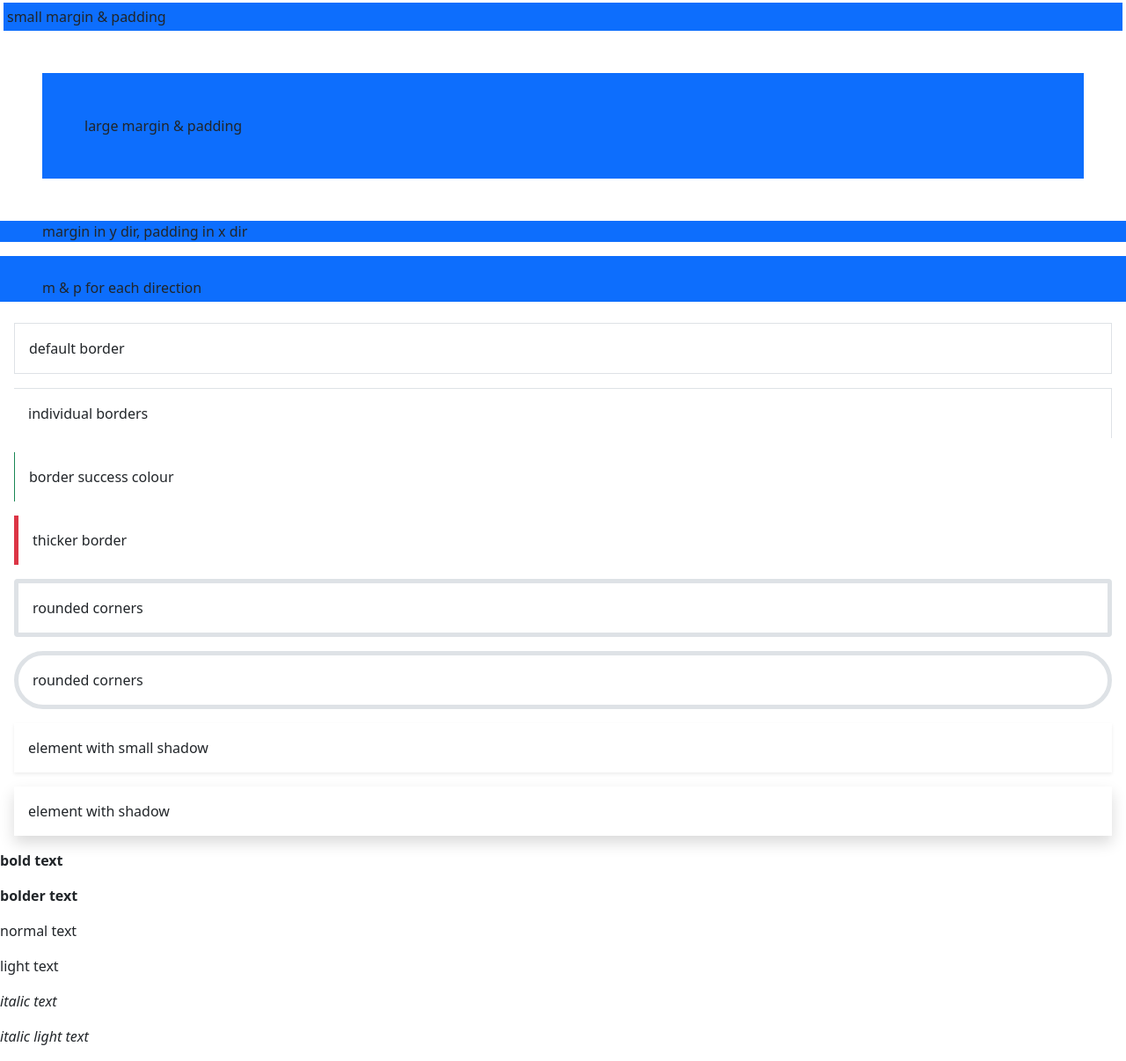
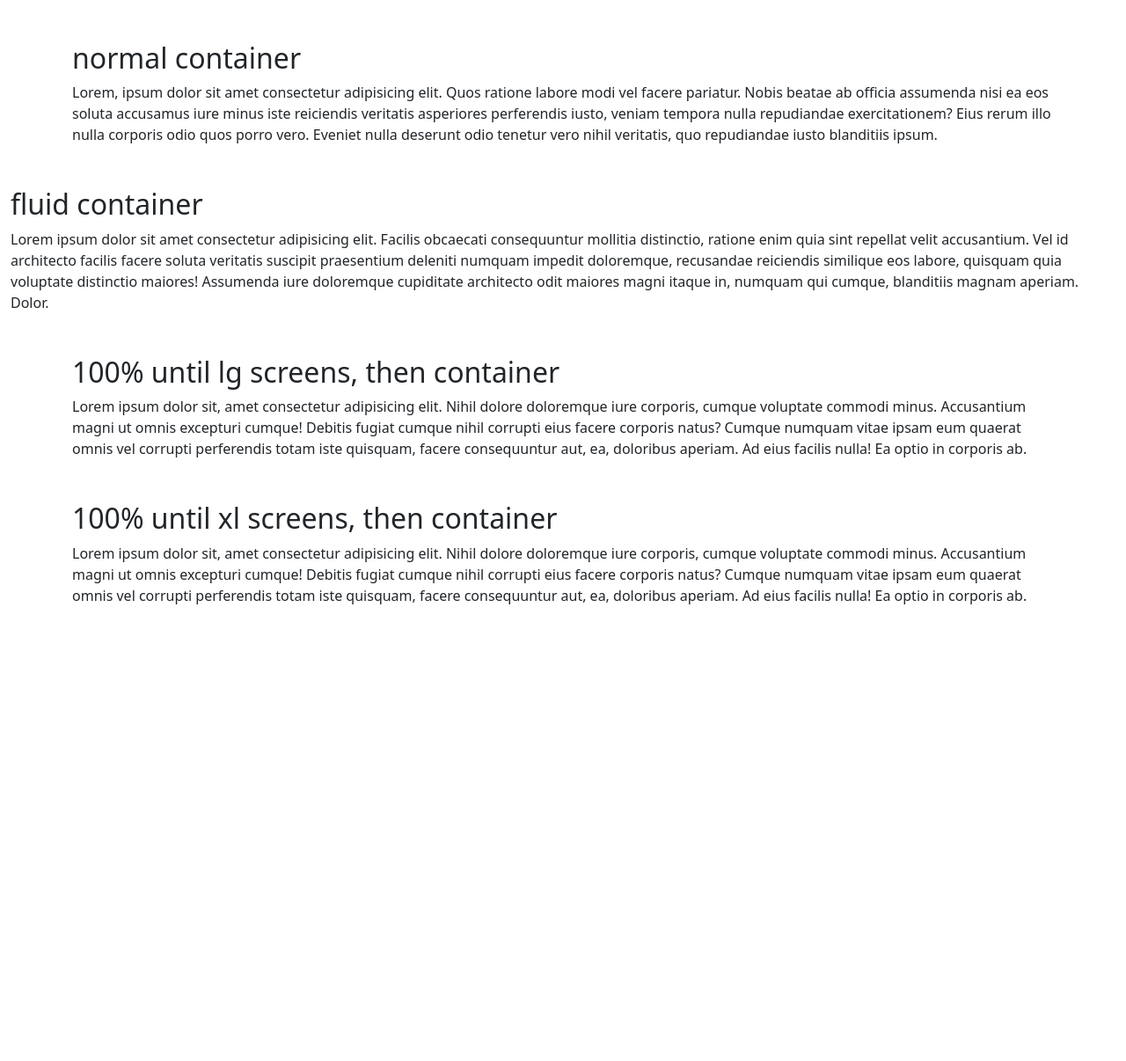
Before and after one commit to Dan33311/bootstrap-5-tutorial, a plain HTML site: page index.html in a window 1280 px wide. Shown: the part 1-1207 px from the top of the page at 88% size. After the commit the page ends 800 px from the top, so only its background shows below. Drawn offline with nearby package versions, Linux system fonts and the light colour scheme.

Commit message:
containers

```diff
--- a/index.html
+++ b/index.html
@@ -11,31 +11,25 @@
 
 <body>
 
-  <!-- margin & padding -->
-  <div class="m-1 p-1 bg-primary">small margin & padding</div>
-  <div class="m-5 p-5 bg-primary">large margin & padding</div>
-  <div class="my-3 px-5 bg-primary">margin in y dir, padding in x dir</div>
-  <div class="mt-3 mb-4 ps-5 pt-4 pe-2 pb-1 bg-primary">m & p for each direction</div>
+  <div class="container my-5">
+    <h2>normal container</h2>
+    <p>Lorem, ipsum dolor sit amet consectetur adipisicing elit. Quos ratione labore modi vel facere pariatur. Nobis beatae ab officia assumenda nisi ea eos soluta accusamus iure minus iste reiciendis veritatis asperiores perferendis iusto, veniam tempora nulla repudiandae exercitationem? Eius rerum illo nulla corporis odio quos porro vero. Eveniet nulla deserunt odio tenetur vero nihil veritatis, quo repudiandae iusto blanditiis ipsum.</p>
+  </div>
 
-  <!-- borders -->
-  <div class="m-3 p-3 border">default border</div>
-  <div class="m-3 p-3 border-top border-end">individual borders</div>
-  <div class="m-3 p-3 border-start border-success">border success colour</div>
-  <div class="m-3 p-3 border-start border-danger border-5">thicker border</div>
-  <div class="m-3 p-3 rounded border border-5">rounded corners</div>
-  <div class="m-3 p-3 rounded-pill border border-5">rounded corners</div>
+  <div class="container-fluid my-5">
+    <h2>fluid container</h2>
+    <p>Lorem ipsum dolor sit amet consectetur adipisicing elit. Facilis obcaecati consequuntur mollitia distinctio, ratione enim quia sint repellat velit accusantium. Vel id architecto facilis facere soluta veritatis suscipit praesentium deleniti numquam impedit doloremque, recusandae reiciendis similique eos labore, quisquam quia voluptate distinctio maiores! Assumenda iure doloremque cupiditate architecto odit maiores magni itaque in, numquam qui cumque, blanditiis magnam aperiam. Dolor.</p>
+  </div>
 
-  <!-- box shadow -->
-  <div class="m-3 p-3 shadow-sm">element with small shadow</div>
-  <div class="m-3 p-3 shadow">element with shadow</div>
+  <div class="container-lg my-5">
+    <h2>100% until lg screens, then container</h2>
+    <p>Lorem ipsum dolor sit, amet consectetur adipisicing elit. Nihil dolore doloremque iure corporis, cumque voluptate commodi minus. Accusantium magni ut omnis excepturi cumque! Debitis fugiat cumque nihil corrupti eius facere corporis natus? Cumque numquam vitae ipsam eum quaerat omnis vel corrupti perferendis totam iste quisquam, facere consequuntur aut, ea, doloribus aperiam. Ad eius facilis nulla! Ea optio in corporis ab.</p>
+  </div>
 
-  <!-- font weight -->
-  <p class="fw-bold">bold text</p>
-  <p class="fw-bolder">bolder text</p>
-  <p>normal text</p>
-  <p class="fw-light">light text</p>
-  <p class="fst-italic">italic text</p>
-  <p class="fst-italic fw-light">italic light text</p>
+  <div class="container-xl my-5">
+    <h2>100% until xl screens, then container</h2>
+    <p>Lorem ipsum dolor sit, amet consectetur adipisicing elit. Nihil dolore doloremque iure corporis, cumque voluptate commodi minus. Accusantium magni ut omnis excepturi cumque! Debitis fugiat cumque nihil corrupti eius facere corporis natus? Cumque numquam vitae ipsam eum quaerat omnis vel corrupti perferendis totam iste quisquam, facere consequuntur aut, ea, doloribus aperiam. Ad eius facilis nulla! Ea optio in corporis ab.</p>
+  </div>
 
 
   <script src="https://cdn.jsdelivr.net/npm/bootstrap@5.1.1/dist/js/bootstrap.bundle.min.js" integrity="sha384-/bQdsTh/da6pkI1MST/rWKFNjaCP5gBSY4sEBT38Q/9RBh9AH40zEOg7Hlq2THRZ" crossorigin="anonymous"></script>
```
